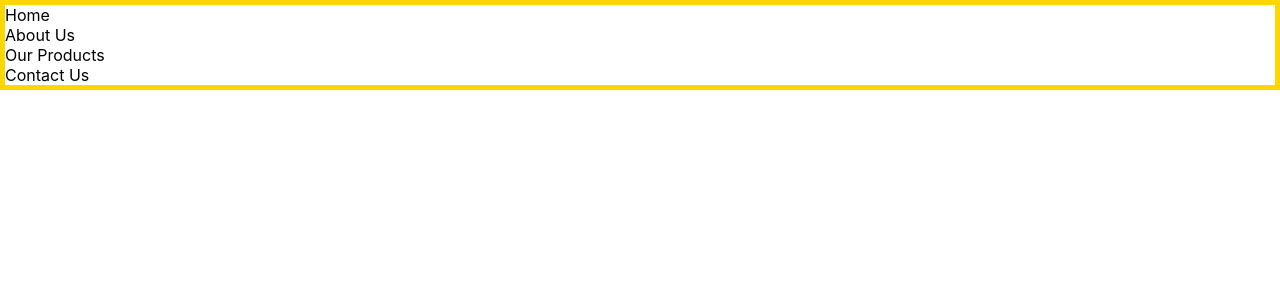
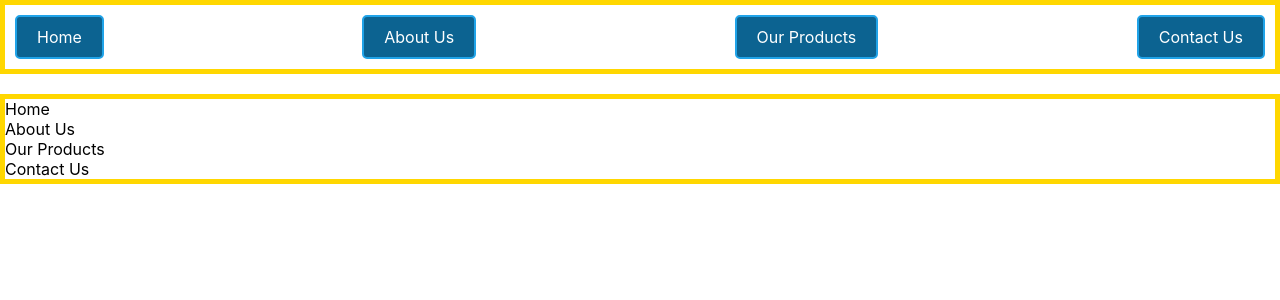
Before and after one commit to amrm0h/Flex-Box, a React (Create React App) app: page / in a window 1280 px wide. Shown: the top 300 px of the page. Built offline with nearby package versions, Linux system fonts and the light colour scheme.

Commit message:
solve nav bar task

```diff
--- a/src/NavBar/index.js
+++ b/src/NavBar/index.js
@@ -3,6 +3,17 @@ import './navBarStyles.scss';
 
 const NavBar = () => {
   return (
+    <>
+      <nav className='solved'>
+        <ul>
+          <li>Home</li>
+          <li>About Us</li>
+          <li>Our Products</li>
+          <li>Contact Us</li>
+        </ul>
+      </nav>
+      &nbsp;
+      &nbsp;
       <nav>
         <ul>
           <li>Home</li>
@@ -11,6 +22,7 @@ const NavBar = () => {
           <li>Contact Us</li>
         </ul>
       </nav>
+    </>
   )
 }
 
--- a/src/NavBar/navBarStyles.scss
+++ b/src/NavBar/navBarStyles.scss
@@ -8,3 +8,16 @@ ul {
     cursor: pointer;
   }
 }
+
+.solved ul {
+  display: flex;
+  justify-content: space-between;
+  padding: 10px;
+  li {
+    padding: 10px 20px;
+    background-color: #0c6391;
+    border: 2px solid #20a3e8;
+    color: white;
+    border-radius: 5px;
+  }
+}
```
Lines whose indentation alone changed are shown as unchanged.
